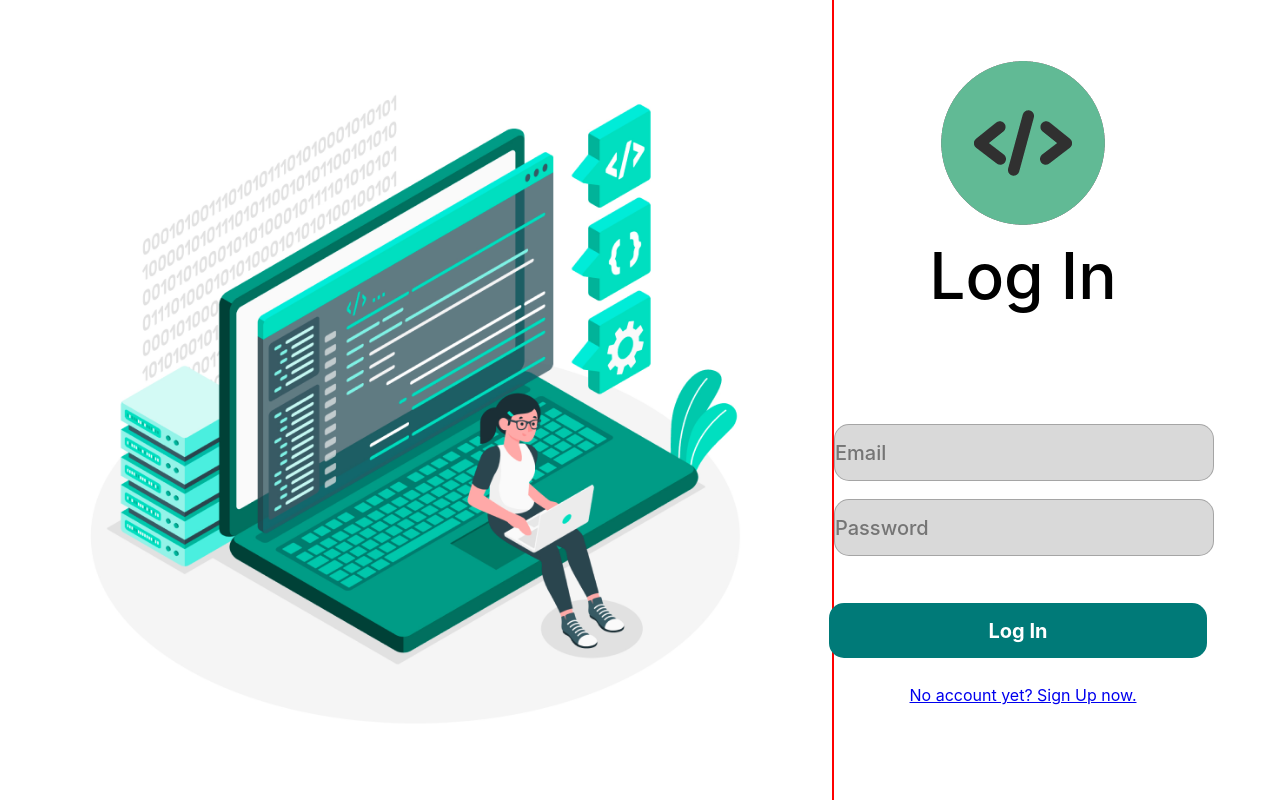
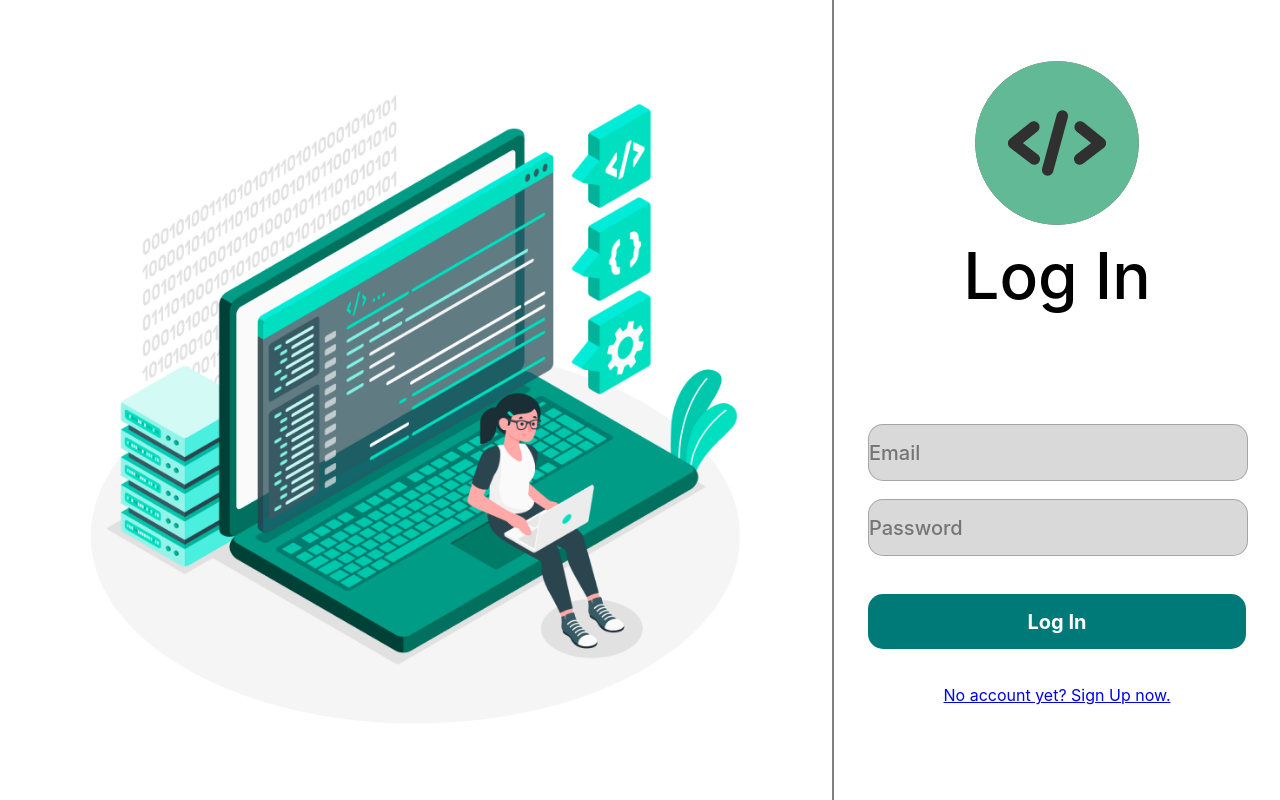
Before and after one commit to MarinaLl/codingAcademy, a PHP site: page /login.php in a window 1280 px wide. Run offline with PHP 8.4, Linux system fonts and the light colour scheme.

Commit message:
login perf

```diff
--- a/css/main.css
+++ b/css/main.css
@@ -260,8 +260,7 @@ input[type=submit] {
   font-style: normal;
   font-weight: 500;
   line-height: normal;
-  margin-right: 5px;
-  margin-top: 29px;
+  margin-top: 20px;
   background-color: #007A78;
   float: right;
   cursor: pointer;
@@ -450,11 +449,12 @@ input[type=reset] {
   background-position: center;
 }
 .loginContainer > div:last-child {
-  border-left: 2px solid red;
+  border-left: 2px solid grey;
   display: grid;
   grid-template-columns: 378px;
   grid-template-rows: auto 137px 261px auto;
   text-align: center;
+  justify-content: center;
 }
 .loginContainer > div:last-child div:nth-child(1) {
   grid-area: 1/1/2/2;
@@ -557,6 +557,11 @@ input[type=reset] {
 }
 .loginContainer > div:last-child div form[name=register] input:nth-child(8) {
   grid-area: 5/1/6/4;
+}
+.loginContainer > div:last-child div p {
+  color: #8e0000;
+  padding: 0;
+  margin: 0;
 }
 
 footer {
--- a/css/popUP.css
+++ b/css/popUP.css
@@ -192,8 +192,7 @@ input[type=submit] {
   font-style: normal;
   font-weight: 500;
   line-height: normal;
-  margin-right: 5px;
-  margin-top: 29px;
+  margin-top: 20px;
   background-color: #007A78;
   float: right;
   cursor: pointer;
--- a/login.php
+++ b/login.php
@@ -4,6 +4,7 @@ session_start();
 if (isset($_SESSION['user'])) {
     loginRedirect();
 } else {
+    $incorrectCredentials = "";
     if ($_POST) {
 
         $email = $_POST['userEmail'];
@@ -31,12 +32,12 @@ if (isset($_SESSION['user'])) {
             }
             loginRedirect();
         } else {
-            echo "Correo electrónico o contraseña incorrectos.";
+            $incorrectCredentials = "Incorrect credentials";
         }
 
         $connect->close();
 
-    } else { ?>
+    } ?>
     <!DOCTYPE html>
     <html>
         <head>
@@ -48,7 +49,7 @@ if (isset($_SESSION['user'])) {
         <body>
             <div class="loginContainer">
                 <div></div>
-                <div>
+                <div id="register">
                     <div>
                         <img src="src/codingAcademyLogo2copia.png" alt="codingAcademy">
                     </div>
@@ -59,6 +60,7 @@ if (isset($_SESSION['user'])) {
                         <form action="login.php" method="post" enctype="multipart/form-data" name="login">
                             <input type="email" name="userEmail" id="userEmail" placeholder="Email">
                             <input type="password" name="userPassword" id="userPassword" placeholder="Password">
+                            <p><?php echo $incorrectCredentials; ?></p>
                             <input type="submit" value="Log In" id="loginBtn">
                         </form>
                     </div>
@@ -70,5 +72,4 @@ if (isset($_SESSION['user'])) {
         </body>
     </html>
     <?php }
-}
 ?>
--- a/register.php
+++ b/register.php
@@ -10,7 +10,6 @@ if (isset($_SESSION['user'])) {
         <head>
             <title>Sign Up</title>
             <link rel="stylesheet" href="css/main.css">
-
         </head>
         <body>
             <?php
--- a/scss/popUP.scss
+++ b/scss/popUP.scss
@@ -81,8 +81,7 @@ form[name="editCourse"]{
 input[type="submit"]{
     @include boxSize(175px, 55px, $buttonRadius);
     @include defaultBtn(none, #FFF);
-    margin-right: 5px;
-    margin-top: 29px;
+    margin-top: 20px;
     background-color: $primaryColor;
     float: right;
     cursor: pointer;
```
Also changed, not shown: css/login.css (+10 -1 lines), scss/login.scss (+11 -4 lines), 3 other files.
